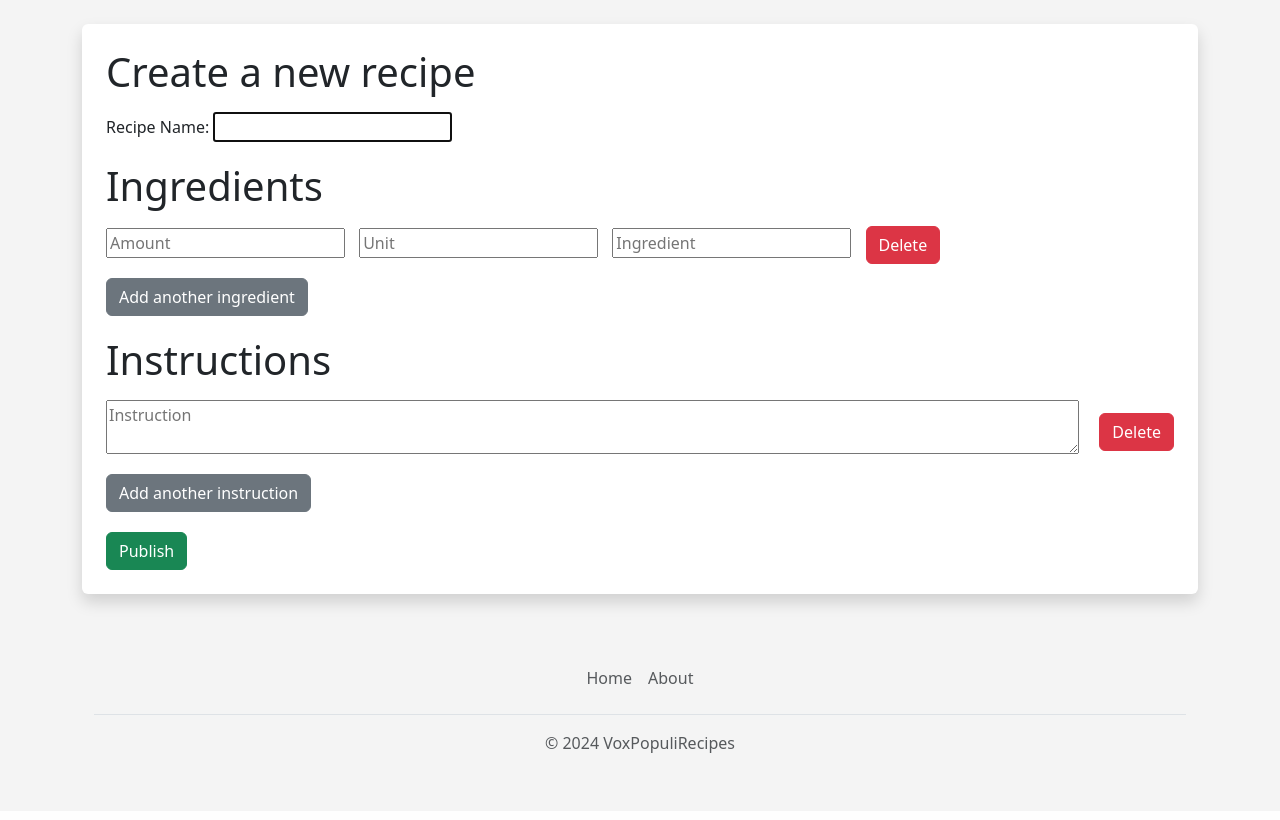
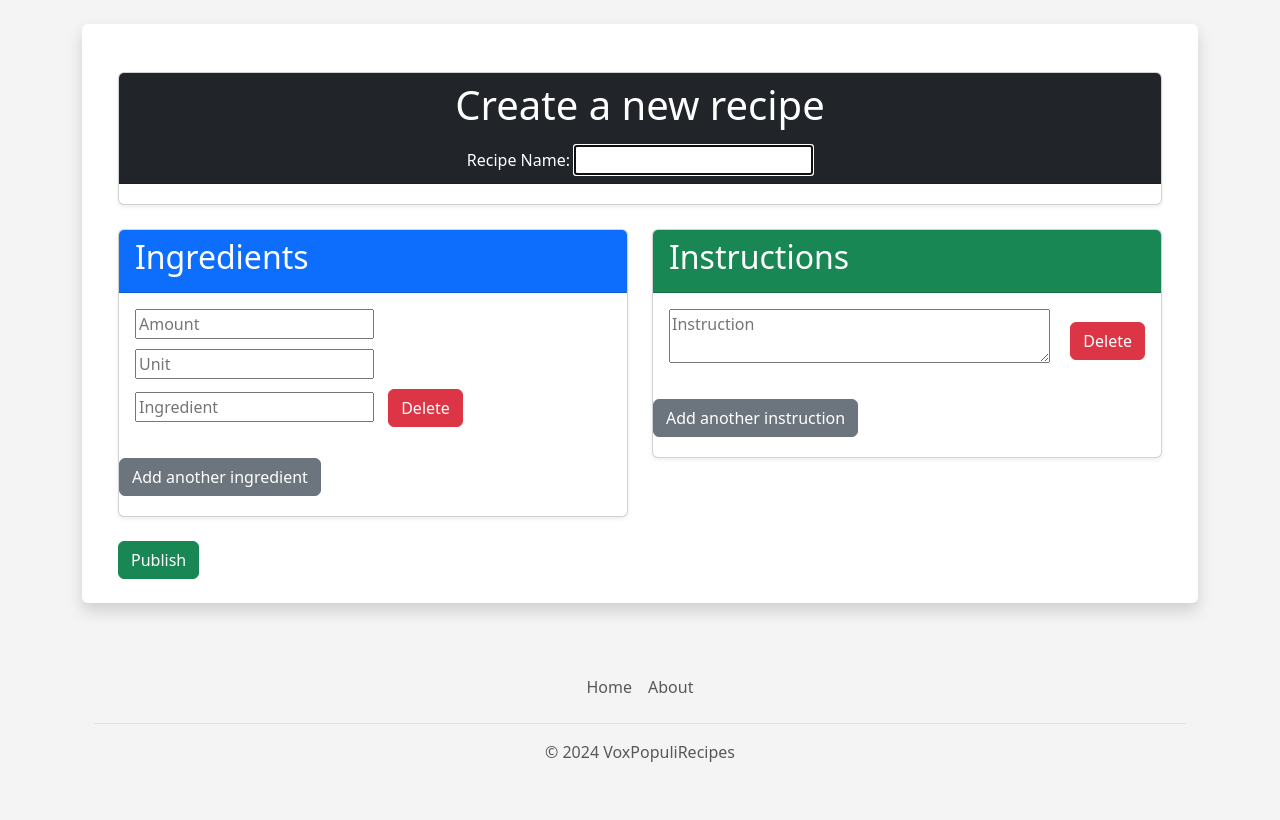
Before and after one commit to louigra/voxpopulirecipes, a Django app: page /submit_recipe/ in a window 1280 px wide. Shown: the part 86-906 px from the top of the page. Before the commit the page ends 839 px from the top, so only its background shows below. Run offline with Django 5.2, Linux system fonts and the light colour scheme; a user stored in the database is signed in.

Commit message:
updated add new recipe styling to match edit styling

```diff
--- a/mysite/voxpopulirecipes/templates/voxpopulirecipes/submit_recipe.html
+++ b/mysite/voxpopulirecipes/templates/voxpopulirecipes/submit_recipe.html
@@ -92,15 +92,29 @@
 
 
         {% else %}
+
+        <div class="container mt-4">
             <fieldset>
+                <!-- Recipe Title Section -->
+                <div class="card text-center shadow-sm mb-4">
                     <fieldset id="recipe-name-section" class="create_section">
+                        <div class="card-header bg-dark text-white">
                             <legend><h1>Create a new recipe</h1></legend>
                             <label for="id_title">Recipe Name:</label>
                             <input autofocus type="text" name="title" id="id_title" required>
+                        </div>
                     </fieldset>
+                </div>
 
+            <div class="row">
+                <!-- Ingredients Section -->
+                <div class="col-md-6 mb-4">
+                    <div class="card shadow-sm">
                         <fieldset id="ingredients-section" class="create_section">
-                <legend><h1>Ingredients</h1></legend>
+                            <div class="card-header bg-primary text-white">
+                                <h2>Ingredients</h2>
+                            </div>
+                            <div class="card-body">
                                 <div class="ingredient">
                                     <input type="text" id="ingredient_amount_1" name="ingredient_amount_1" placeholder="Amount" class="create_ingredient_input">
                                     <input type="text" id="ingredient_unit_1" name="ingredient_unit_1" placeholder="Unit" class="create_ingredient_input">
@@ -109,24 +123,38 @@
                                 </div>
                                 <div id="ingredients-list">
                                 </div>
+                            </div>
 
                                 <button type="button" class="btn btn-secondary" id="add-ingredient">Add another ingredient</button>
                             </fieldset>
+                        </div>
+                    </div>
 
 
-
+                <!-- Instructions Section -->
+                <div class="col-md-6 mb-4">
+                    <div class="card shadow-sm">
                             <fieldset id="instructions-section" class="create_section">
-                <legend><h1>Instructions</h1></legend>
+                                <div class="card-header bg-success text-white">
+                                    <h2>Instructions</h2>
+                                </div>
+                                <div class="card-body">
                                     <div class="instruction">
                                         <textarea name="instruction_text_1" placeholder="Instruction" class="create_instruction_input" required></textarea>
                                         <button type="button" class="btn btn-danger" onclick="deleteInstruction(this)">Delete</button>
                                     </div>
                                     <div id="instructions-list">
                                     </div>
+                                </div>
                             <button type="button" class="btn btn-secondary" id="add-instruction">Add another instruction</button>
                             </fieldset>
+                        </div>
+                    </div>
+            </div>
             </fieldset>
             <input type="submit" class="btn btn-success" value="Publish">
+            </div>
+
         {% endif %}
     </form>
     </div>
```
Also changed, not shown: mysite/db.sqlite3. Lines whose indentation alone changed are shown as unchanged.
